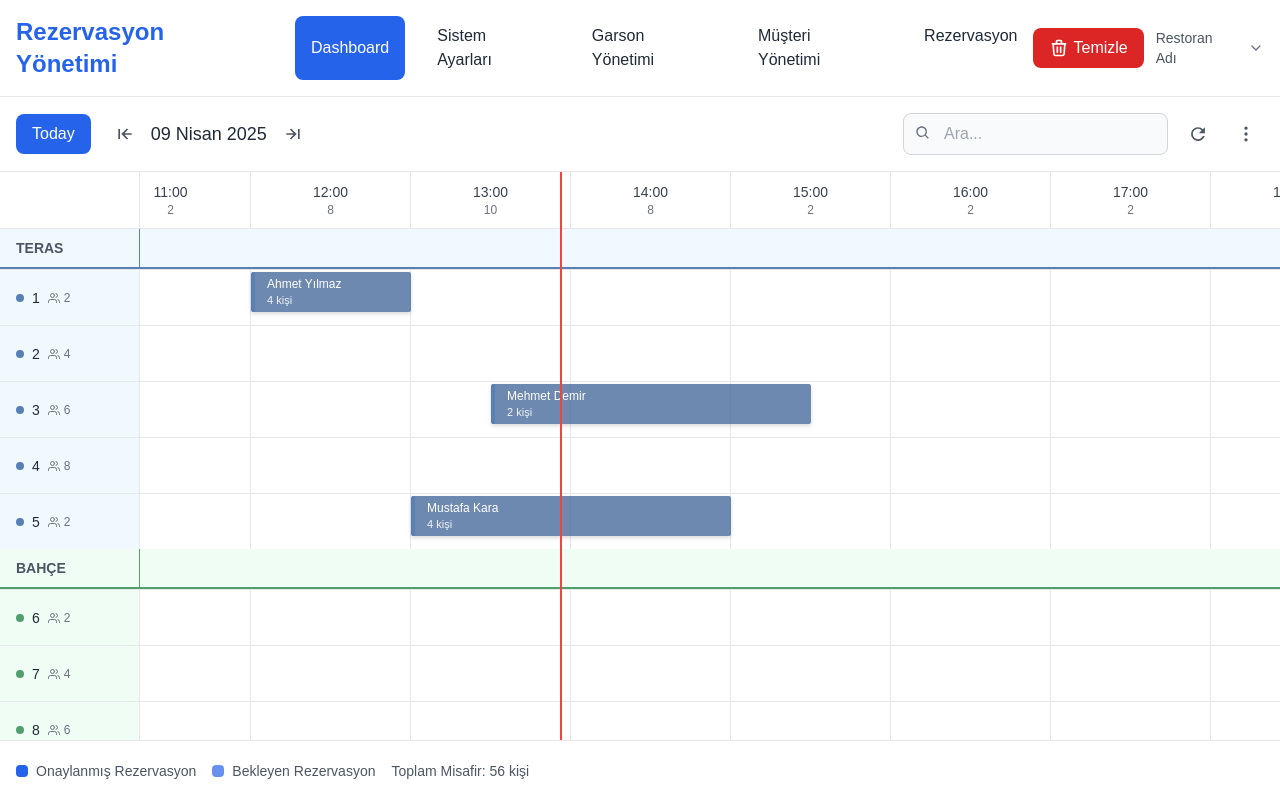
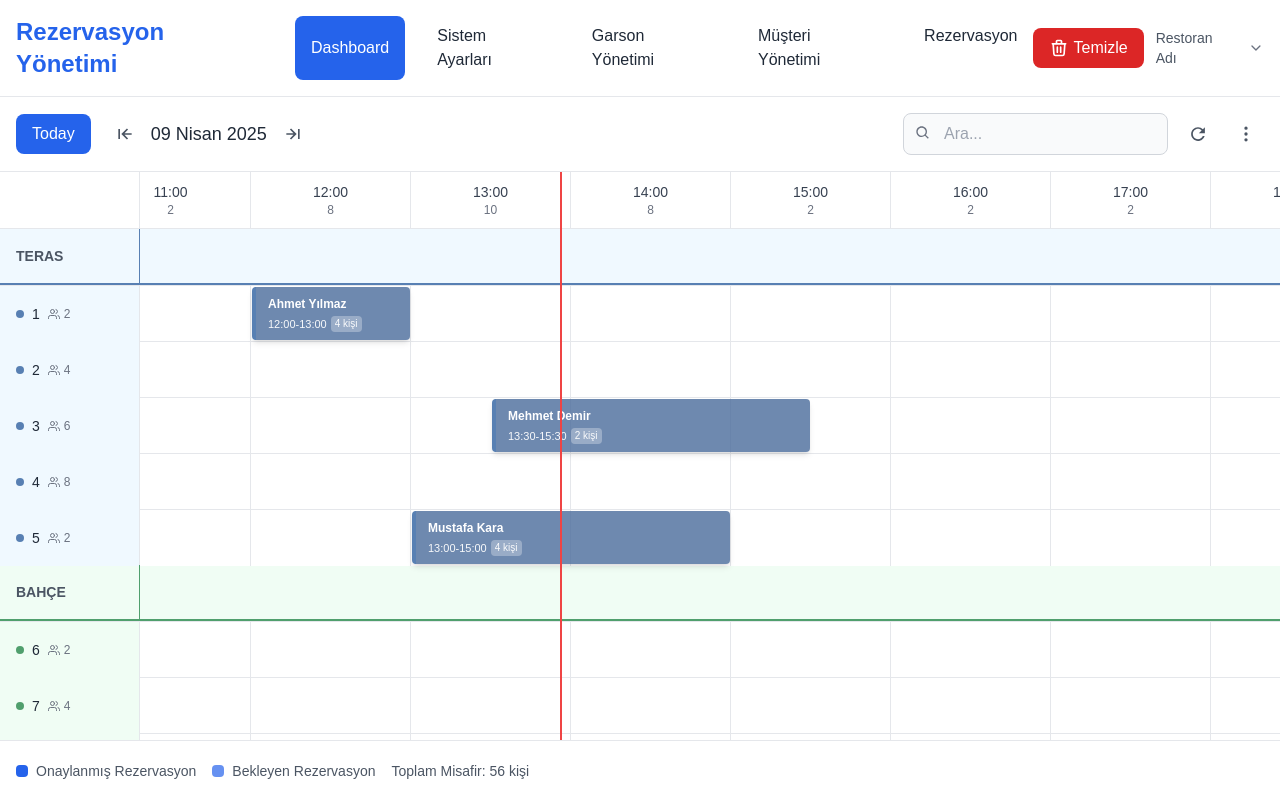
Before and after one commit to fuatgormez/rezervasyon, a Next.js app: page /admin in a window 1280 px wide. Built offline with nearby package versions, Linux system fonts and the light colour scheme.

Commit message:
Rezervasyon kartları için hücre içi düzeni iyileştirildi: 1px eşit kenarlık boşluğu eklendi, kart boyutları standartlaştırıldı ve hizalama sorunları giderildi.

```diff
--- a/src/app/admin/page.tsx
+++ b/src/app/admin/page.tsx
@@ -694,18 +694,13 @@ function AdminPageComponent() {
           (startMinute / 60) * CELL_WIDTH;
       }
 
-      // Debug bilgisi
-      console.log(`
-        Rezervasyon: ${startTime}-${endTime}
-        Saat İndeksleri: başlangıç=${startColumnIndex}, bitiş=${endColumnIndex}
-        Grid Pozisyonu: left=${startPosition.toFixed(
-          2
-        )}px, width=${width.toFixed(2)}px
-      `);
-
+      // Minimum genişlik kontrolü
+      const finalWidth = Math.max(width, 80); // En az 80px genişlik
+
+      // Kartlar için kenar boşluğu hesabını burada yapalım
       return {
         left: `${startPosition}px`,
-        width: `${Math.max(width, 80)}px`, // En az 80px genişlik
+        width: `${finalWidth}px`,
       };
     } catch (error) {
       console.error("Rezervasyon pozisyonu hesaplanamadı:", error);
@@ -1766,7 +1761,7 @@ function AdminPageComponent() {
                   <div className="flex">
                     {/* Kategori adı sol tarafta */}
                     <div
-                      className="flex-shrink-0 h-10 flex items-center px-4 border-b border-r font-semibold text-gray-600 text-sm sticky left-0 z-10"
+                      className="flex-shrink-0 h-14 flex items-center px-4 border-b border-r font-semibold text-gray-600 text-sm sticky left-0 z-10"
                       style={{
                         width: `${CATEGORY_WIDTH}px`,
                         borderColor: category.borderColor,
@@ -1779,7 +1774,7 @@ function AdminPageComponent() {
 
                     {/* Saat çizelgesinde kategori başlığı için boş alan */}
                     <div
-                      className="flex-1 h-10 border-b"
+                      className="flex-1 h-14 border-b"
                       style={{
                         borderBottomColor: category.borderColor,
                         borderBottomWidth: "2px",
@@ -1798,7 +1793,7 @@ function AdminPageComponent() {
                       >
                         {/* Masa bilgisi sol tarafta - sticky yapıyoruz */}
                         <div
-                          className="flex-shrink-0 flex items-center px-4 border-r border-gray-200 sticky left-0 z-10"
+                          className="flex-shrink-0 h-14 flex items-center px-4 border-r border-gray-200 sticky left-0 z-10"
                           style={{
                             width: `${CATEGORY_WIDTH}px`,
                             backgroundColor:
@@ -1823,7 +1818,7 @@ function AdminPageComponent() {
                           {hours.map((hour) => (
                             <div
                               key={`${table.id}-${hour}`}
-                              className="border-r border-gray-200 h-full relative cursor-pointer hover:bg-blue-50"
+                              className="border-r border-gray-200 h-14 relative cursor-pointer hover:bg-blue-50"
                               style={{
                                 width: `${CELL_WIDTH}px`,
                                 backgroundColor:
@@ -1886,57 +1881,48 @@ function AdminPageComponent() {
                                 <div
                                   key={reservation.id}
                                   id={`reservation-${reservation.id}`}
-                                  className="absolute rounded-sm cursor-pointer pointer-events-auto h-10 flex items-center overflow-visible"
+                                  className="absolute rounded-md cursor-pointer pointer-events-auto flex items-center overflow-visible shadow-md hover:shadow-lg transition-all duration-200"
                                   style={{
-                                    left: position.left,
-                                    width: position.width,
-                                    top: "2px", // Üstten sadece 2px aşağıda
+                                    left: `calc(${position.left} + 1px)`,
+                                    width: `calc(${position.width} - 2px)`,
+                                    top: "1px", // Üstten 1px boşluk
+                                    height: "calc(100% - 2px)", // Alt ve üst toplam 2px boşluk
                                     backgroundColor:
                                       reservation.color || category.color,
                                     borderLeft: `4px solid ${category.borderColor}`,
-                                    boxShadow: "0 2px 4px rgba(0,0,0,0.15)",
                                     minWidth: "80px",
                                     zIndex: 5,
-                                    transformOrigin: "left center",
-                                    transition:
-                                      "box-shadow 0.2s ease-in-out, transform 0.2s ease-in-out",
+                                    borderRadius: "4px",
                                   }}
                                   data-reservation-id={reservation.id}
                                   data-table-id={reservation.tableId}
                                   data-time={`${reservation.startTime}-${reservation.endTime}`}
                                   onMouseEnter={() => {
-                                    // Hover işlevi ekle
                                     handleReservationHover(reservation);
                                   }}
                                   onMouseLeave={handleReservationLeave}
-                                  onMouseOver={(e) => {
-                                    e.currentTarget.style.boxShadow =
-                                      "0 4px 8px rgba(0,0,0,0.25)";
-                                    e.currentTarget.style.transform =
-                                      "translateY(-1px)";
-                                  }}
-                                  onMouseOut={(e) => {
-                                    e.currentTarget.style.boxShadow =
-                                      "0 2px 4px rgba(0,0,0,0.15)";
-                                    e.currentTarget.style.transform =
-                                      "translateY(0px)";
-                                  }}
                                   onClick={(e) => {
                                     e.stopPropagation();
                                     handleReservationClick(reservation);
-                                    setSidebarClicked(true); // Tıklandığında sidebar'ı açık tut
-                                    setSidebarOpenedByHover(false); // Artık hover değil, tıklama kontrol ediyor
+                                    setSidebarClicked(true);
+                                    setSidebarOpenedByHover(false);
                                   }}
                                 >
                                   {/* Sol tutamaç */}
                                   <div className="absolute left-0 top-0 h-full w-2 cursor-ew-resize opacity-0 hover:opacity-100 bg-white bg-opacity-20"></div>
 
-                                  <div className="px-3 py-1 text-xs truncate max-w-full text-white">
-                                    <div className="font-medium">
+                                  <div className="px-3 py-0 text-xs truncate max-w-full text-white h-full flex flex-col justify-center">
+                                    <div className="font-semibold whitespace-nowrap overflow-hidden text-ellipsis">
                                       {reservation.customerName}
                                     </div>
-                                    <div className="text-white text-opacity-90 text-[11px]">
-                                      {reservation.guestCount} kişi
+                                    <div className="text-white text-opacity-95 text-[11px] flex items-center mt-1">
+                                      <span className="mr-1">
+                                        {reservation.startTime}-
+                                        {reservation.endTime}
+                                      </span>
+                                      <span className="bg-white bg-opacity-30 px-1 rounded text-[10px]">
+                                        {reservation.guestCount} kişi
+                                      </span>
                                     </div>
                                   </div>
 
```
